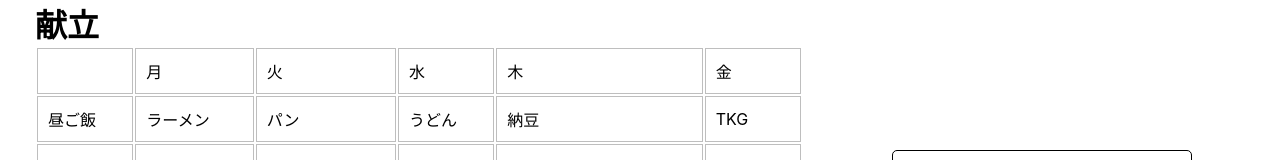
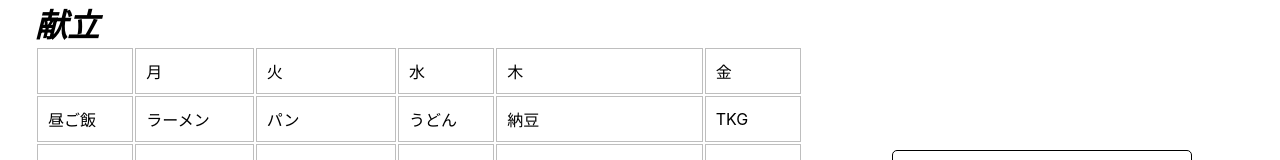
Before and after one commit to tkze0811/weekly-menu-picker, a React (Create React App) app: page / in a window 1280 px wide. Shown: the top 160 px of the page. Built offline with nearby package versions, Linux system fonts and the light colour scheme.

Commit message:
コメントアウト追加

```diff
--- a/src/index.tsx
+++ b/src/index.tsx
@@ -4,6 +4,7 @@ import "./index.css";
 import "./ress.min.css";
 import { App } from "./App";
 
+//reactの雛形を作っている
 const root = ReactDOM.createRoot(
   document.getElementById("root") as HTMLElement
 );
--- a/src/screens/WeeklyMenuScreen.tsx
+++ b/src/screens/WeeklyMenuScreen.tsx
@@ -3,14 +3,15 @@ import { FoodList } from "../components/foodList";
 import { ShoppingList } from "../components/shoppingList";
 import { WeeklyMenuTable } from "../components/weeklyMenuTable";
 import { useShoppingList } from "../hooks/shoppingList";
-
+//コンポーネントを宣言
 export const WeeklyMenuScreen = () => {
   const { shoppingList, lunchMenus, dinnerMenus } = useShoppingList();
+  //買うものリストに必要なものを返している
 
   return (
     <AllContainer>
       <MenuContainer>
-        <h1>献立</h1>
+        <Title>献立</Title>
         <WeeklyMenuTable lunchMenus={lunchMenus} dinnerMenus={dinnerMenus} />
         <StyledFoodList />
       </MenuContainer>
@@ -31,6 +32,10 @@ const MenuContainer = styled.div`
   display: flex;
   flex-direction: column;
 `;
+const Title = styled.h1`
+  // TODO: 後でフォントを調整する
+  font-style: italic;
+`;
 const ShoppingListWrapper = styled.div`
   display: flex;
   justify-content: center;
```
